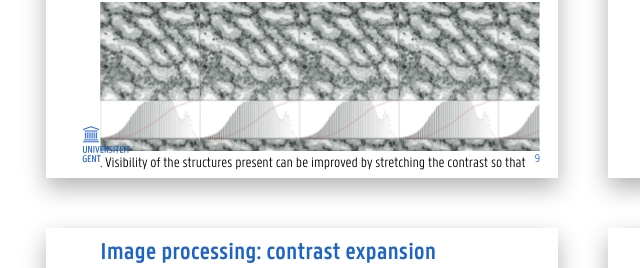
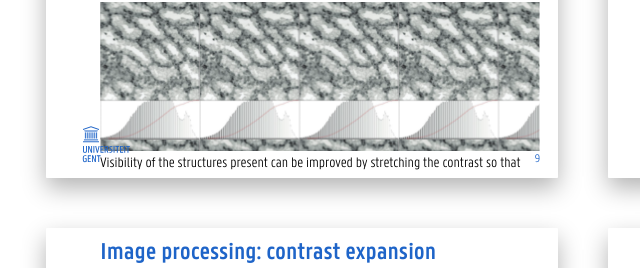
Before and after one commit to OpenWebslides-Content/Digital_imaging_techniques_part_1-3_processing_and_analysis, a website: page index.html in a window 1280 px wide. Shown: the part 1796-2064 px from the top of the page, 4-644 px from the left. Drawn offline with Linux system fonts and the light colour scheme.

Commit message:
Update slidedeck

```diff
--- a/index.html
+++ b/index.html
@@ -120,7 +120,7 @@
 
                             </a></figcaption></div></figure>
     </div></div>
-    <p data-view-type="course">. Visibility of the structures present can be improved by stretching the contrast so that the values of pixels are reassigned to cover the entire available range. Figure 17b shows this.</p>
+    <p data-view-type="course">Visibility of the structures present can be improved by stretching the contrast so that the values of pixels are reassigned to cover the entire available range. Figure 17b shows this.</p>
   </section></div>
 
         <div class="slide" data-level="0">
```
